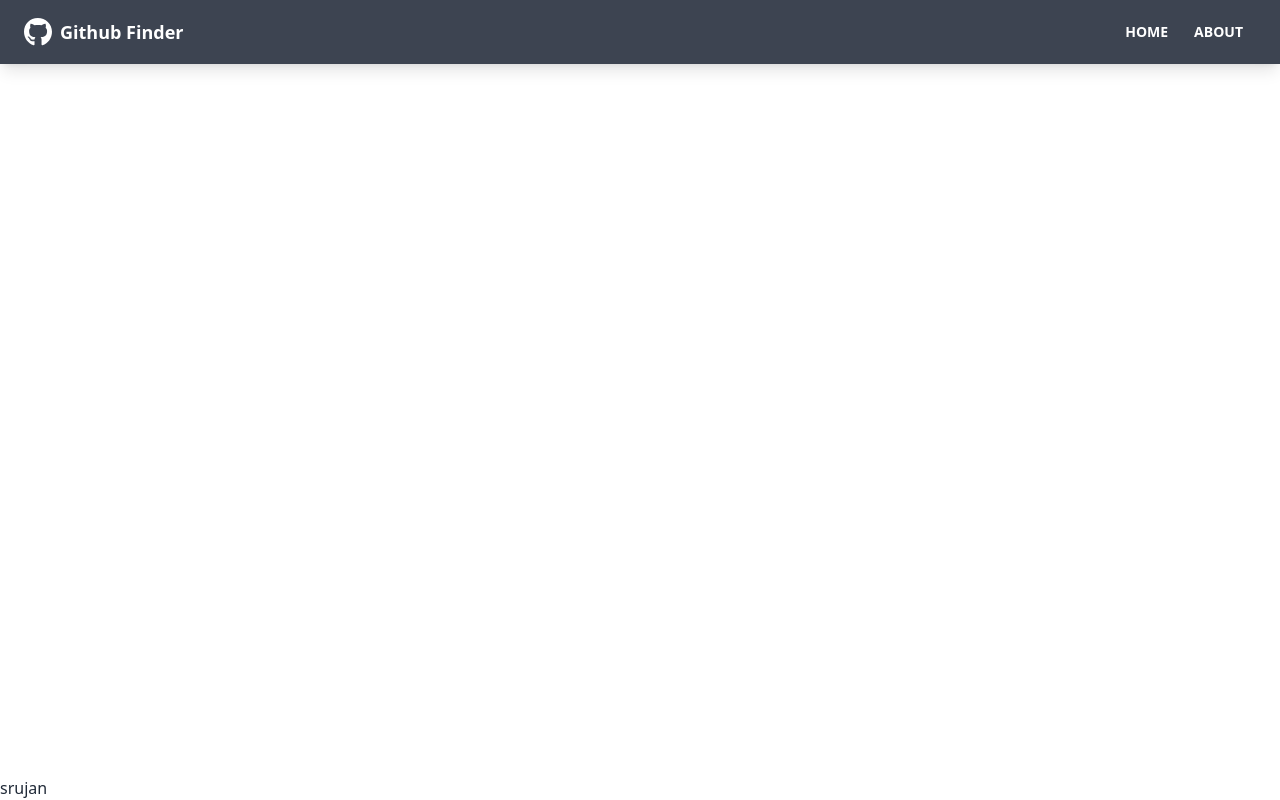
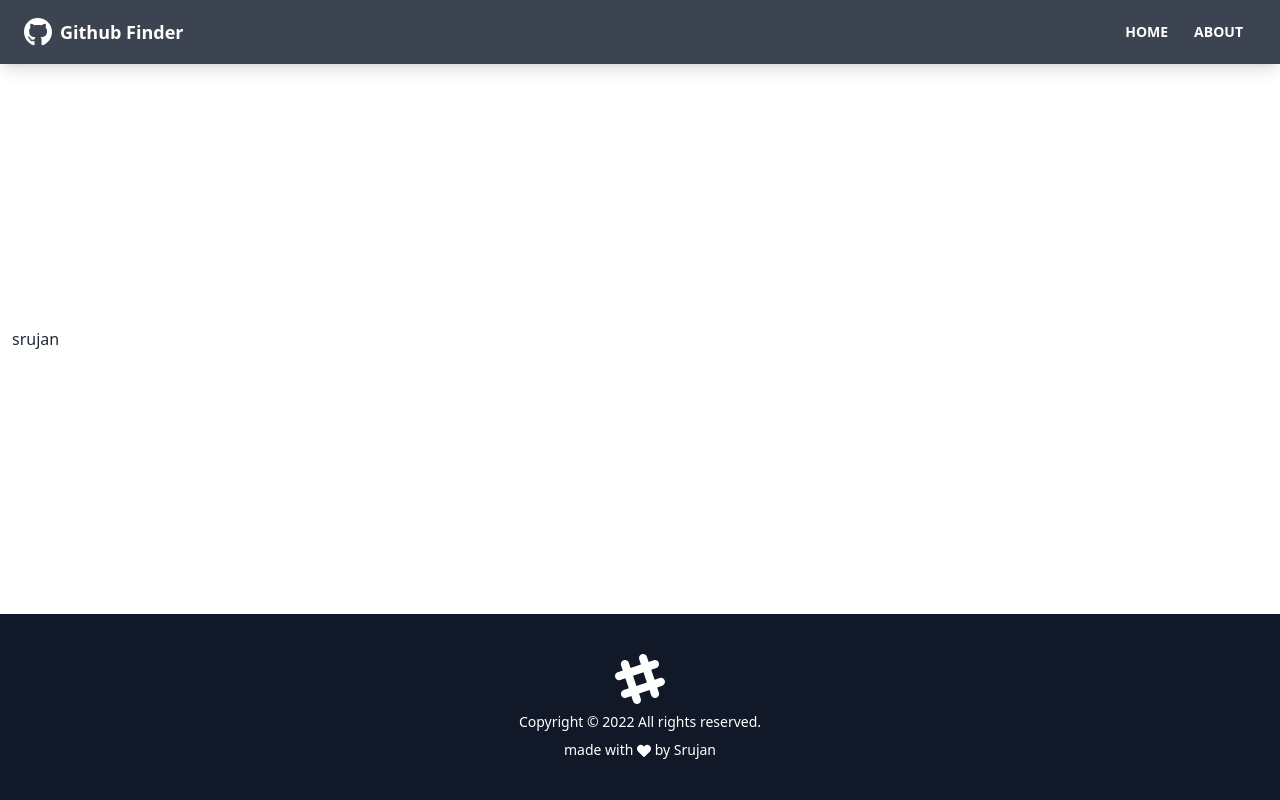
Before and after one commit to srujan-here/Github_finder, a React (Create React App) app: page / in a window 1280 px wide. Built offline with nearby package versions, Linux system fonts and the light colour scheme; the HTML template or start-up script is replaced by a standard one.

Commit message:
added footer component

```diff
--- a/src/App.js
+++ b/src/App.js
@@ -1,13 +1,18 @@
 import {BrowserRouter as Router,Route} from 'react-router-dom'
-import Navbar from './components/Navbar'
+import Navbar from './components/layouts/Navbar'
+import Footer from './components/layouts/Footer'
+
+
 function App() {
   return (
     <Router>
     <div className="flex flex-col justify-between h-screen">
     <Navbar />
-    <main>
+    <main className="container mx-auto px-3 pb-12">
       srujan
     </main>
+
+    <Footer />
 
     </div>
     </Router>
--- /dev/null
+++ b/src/Pages/About.jsx
@@ -0,0 +1,11 @@
+import React from 'react'
+
+function About() {
+  return (
+    <div>
+
+    </div>
+  )
+}
+
+export default About
--- /dev/null
+++ b/src/Pages/Home.jsx
@@ -0,0 +1,11 @@
+import React from 'react'
+
+function Home() {
+  return (
+    <div>
+
+    </div>
+  )
+}
+
+export default Home
--- /dev/null
+++ b/src/components/layouts/Footer.jsx
@@ -0,0 +1,28 @@
+import React from 'react'
+import { FaHeart } from 'react-icons/fa';
+
+function Footer() {
+    const footyear=new Date().getFullYear();
+  return (
+   <footer className="footer p-10 bg-gray-900 text-primary-content footer-center">
+   <div>
+   <svg
+          width='50'
+          height='50'
+          viewBox='0 0 24 24'
+          xmlns='http://www.w3.org/2000/svg'
+          fillRule='evenodd'
+          clipRule='evenodd'
+          className='inline-block fill-current'
+        >
+          <path d='M22.672 15.226l-2.432.811.841 2.515c.33 1.019-.209 2.127-1.23 2.456-1.15.325-2.148-.321-2.463-1.226l-.84-2.518-5.013 1.677.84 2.517c.391 1.203-.434 2.542-1.831 2.542-.88 0-1.601-.564-1.86-1.314l-.842-2.516-2.431.809c-1.135.328-2.145-.317-2.463-1.229-.329-1.018.211-2.127 1.231-2.456l2.432-.809-1.621-4.823-2.432.808c-1.355.384-2.558-.59-2.558-1.839 0-.817.509-1.582 1.327-1.846l2.433-.809-.842-2.515c-.33-1.02.211-2.129 1.232-2.458 1.02-.329 2.13.209 2.461 1.229l.842 2.515 5.011-1.677-.839-2.517c-.403-1.238.484-2.553 1.843-2.553.819 0 1.585.509 1.85 1.326l.841 2.517 2.431-.81c1.02-.33 2.131.211 2.461 1.229.332 1.018-.21 2.126-1.23 2.456l-2.433.809 1.622 4.823 2.433-.809c1.242-.401 2.557.484 2.557 1.838 0 .819-.51 1.583-1.328 1.847m-8.992-6.428l-5.01 1.675 1.619 4.828 5.011-1.674-1.62-4.829z'></path>
+        </svg>
+        <p>Copyright &copy; {footyear} All rights reserved.</p>
+        <p>made with <FaHeart className='inline'/> by Srujan</p>
+   </div>
+
+   </footer>
+  )
+}
+
+export default Footer
--- a/src/components/Navbar.jsx
+++ b/src/components/layouts/Navbar.jsx
@@ -5,7 +5,7 @@
 
 function Navbar({title}) {
   return (
-    <nav className="navbar bg-neutral shadow-lg mb-12  text-white">
+    <nav className="navbar bg-neutral shadow-lg mb-12  text-primary-content">
     <div className="container mx-auto">
        <div className="flex-none mx-2 px-2 ">
        <FaGithub className="inline pr-2 text-4xl" />
```
Also changed, not shown: src/Pages/Notfound.jsx (added).
